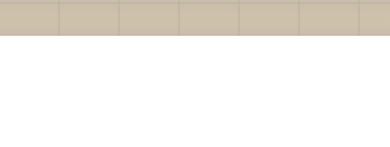
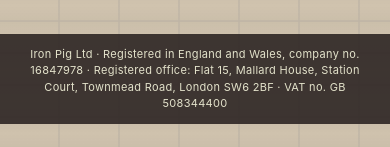
Before and after one commit to MrKriegler/mrkriegler.github.io, a plain HTML site: page index.html in a window 390 px wide. Shown: the part 1693-1840 px from the top of the page. Before the commit the page ends 1729 px from the top, so only its background shows below. Drawn offline with Linux system fonts and the light colour scheme; a web font is replaced by a local one.

Commit message:
Show company details on every page; refresh the SIX figure
- Homepage: a company details strip along the bottom of the scene, and at the
  end of the page on phones
- 404 page: the same details in a footer
- SIX: over 120 architecture decisions

Co-Authored-By: Claude Fable 5.2 <noreply@anthropic.com>

```diff
--- a/cafe/gallery.js
+++ b/cafe/gallery.js
@@ -19,7 +19,7 @@ export const PROJECTS = [
         highlights: [
             'AI matching with Claude and Cohere embeddings on Amazon Bedrock, served in the EU',
             'Multi-region by design: Terraform per region, a Cognito pool per region',
-            '108 architecture decision records, security and privacy reviews',
+            'Over 120 architecture decision records, security and privacy reviews',
             'Its own design system with WCAG AA contrast audits'
         ],
         stack: ['TypeScript', 'Hono', 'Postgres + pgvector', 'React 19', 'Bedrock', 'Terraform'],
--- a/index.html
+++ b/index.html
@@ -2990,11 +2990,29 @@
            STEP INSIDE - the door to the 3D café
            (hidden until JS confirms WebGL2)
            =================================== */
+        .legal-strip {
+            position: absolute;
+            left: 0;
+            right: 0;
+            bottom: 0;
+            z-index: 55;
+            padding: 3px 12px;
+            font-size: 10px;
+            line-height: 14px;
+            letter-spacing: 0.3px;
+            text-align: center;
+            white-space: nowrap;
+            overflow: hidden;
+            text-overflow: ellipsis;
+            color: rgba(245, 245, 220, 0.9);
+            background: rgba(42, 34, 32, 0.88);
+        }
+
         .step-inside {
             display: none;
             position: absolute;
             left: 50%;
-            bottom: 16px;
+            bottom: 28px;
             transform: translateX(-50%);
             z-index: 60;
             align-items: center;
@@ -3252,6 +3270,17 @@
 
             .step-inside:hover {
                 transform: translateY(-2px);
+            }
+
+            .legal-strip {
+                position: static;
+                order: 99;
+                width: 100%;
+                margin-top: 24px;
+                padding: 12px 16px;
+                font-size: 11px;
+                line-height: 1.5;
+                white-space: normal;
             }
 
             /* All boards - consistent width, spacing, and appearance */
@@ -3550,6 +3579,9 @@
     <!-- Floor -->
     <div class="floor" role="presentation"></div>
 
+    <!-- Company details (required on a UK company's website) -->
+    <footer class="legal-strip">Iron Pig Ltd &middot; Registered in England and Wales, company no. 16847978 &middot; Registered office: Flat 15, Mallard House, Station Court, Townmead Road, London SW6 2BF &middot; VAT no. GB 508344400</footer>
+
     <!-- Rug - Textured sage green rug in center -->
     <div class="rug" role="presentation"></div>
 
```
Also changed, not shown: 404.html (+14 -0 lines), showcase.html (+1 -1 lines).
